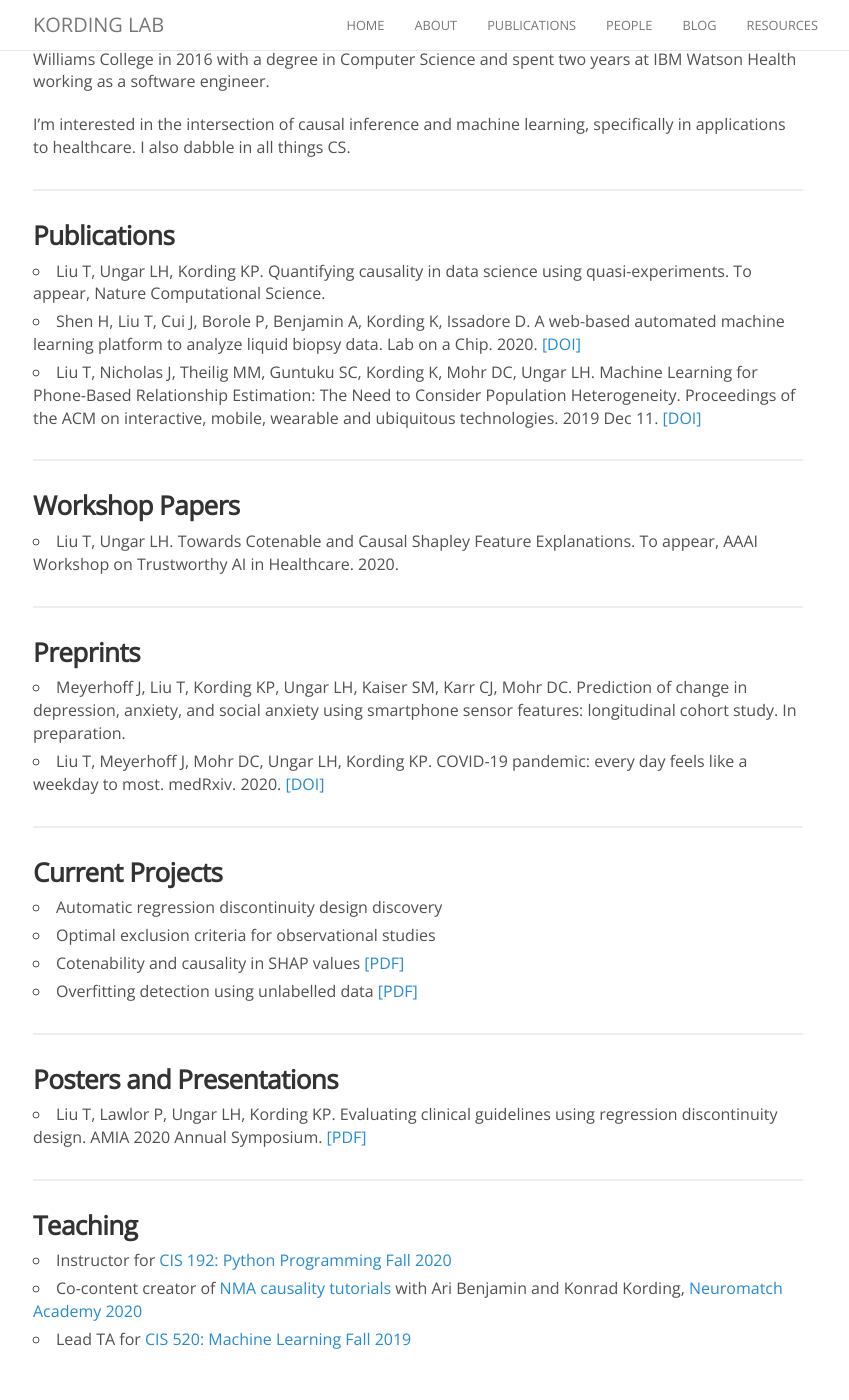
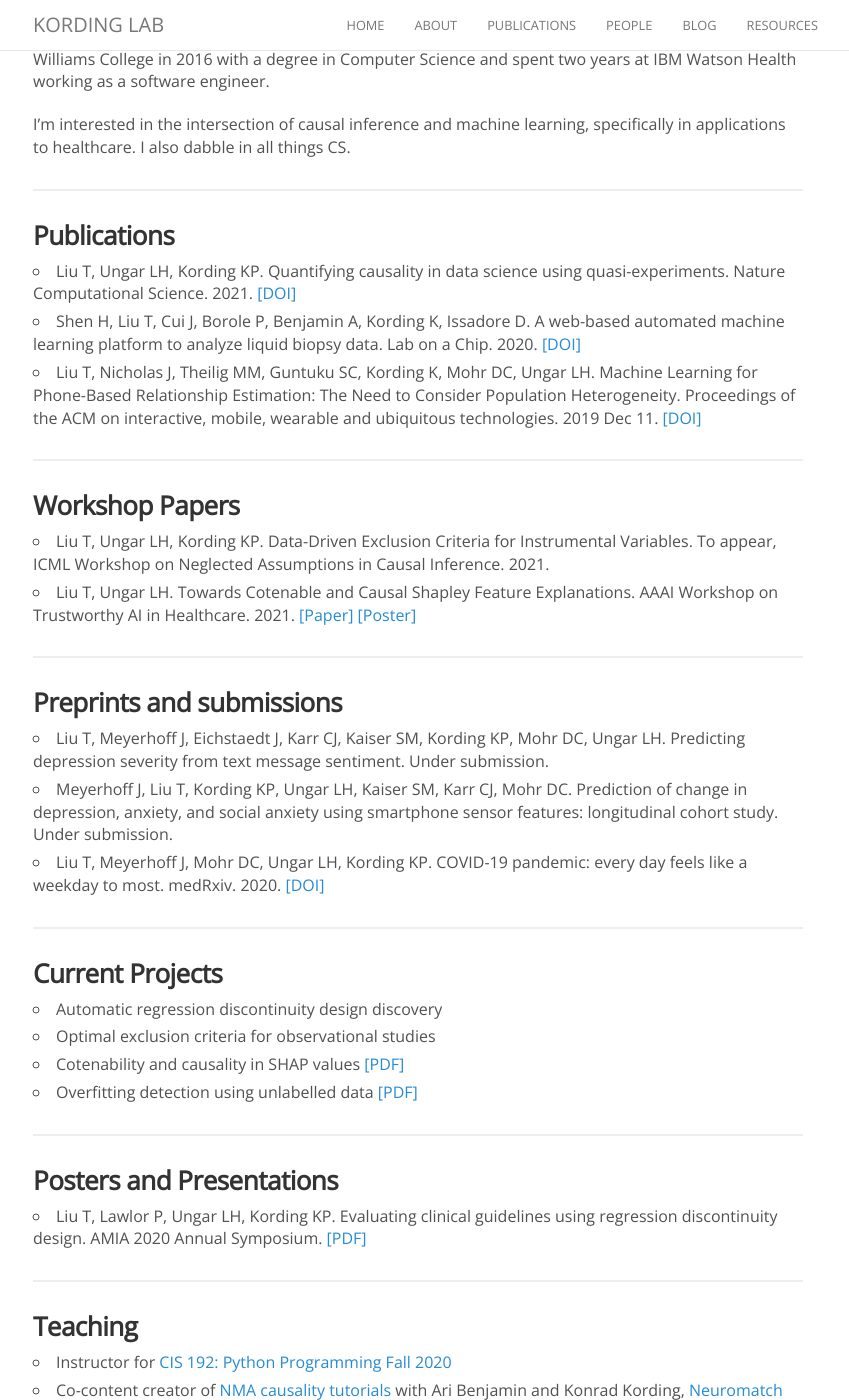
Before and after one commit to KordingLab/KordingLab.github.io, a Jekyll site: the page built from _people/tony_liu.md, in a window 1280 px wide and 1400 px high, scrolled down 678 px. Shown: the whole window, without its empty margins (222-1071 px from the left). Built offline with Jekyll 4.4.1, drawn with Linux system fonts in a browser that asks for light colours; nearby versions of some CDN libraries; comment, search, counter and statistics services are not loaded; before the commit the page ends 2049 px from its top, so only the background shows below that.

Commit message:
update personal page

```diff
--- a/_people/tony_liu.md
+++ b/_people/tony_liu.md
@@ -26,7 +26,7 @@ I'm interested in the intersection of causal inference and machine learning, spe
 
 ### Publications
 
-- Liu T, Ungar LH, Kording KP. Quantifying causality in data science using quasi-experiments. To appear, Nature Computational Science.
+- Liu T, Ungar LH, Kording KP. Quantifying causality in data science using quasi-experiments. Nature Computational Science. 2021. [[DOI]](https://doi.org/10.1038/s43588-020-00005-8)
 - Shen H, Liu T, Cui J, Borole P, Benjamin A, Kording K, Issadore D. A web-based automated machine learning platform to analyze liquid biopsy data. Lab on a Chip. 2020. [[DOI]](https://doi.org/10.1039/D0LC00096E)
 - Liu T, Nicholas J, Theilig MM, Guntuku SC, Kording K, Mohr DC, Ungar LH. Machine Learning for Phone-Based Relationship Estimation: The Need to Consider Population Heterogeneity. Proceedings of the ACM on interactive, mobile, wearable and ubiquitous technologies. 2019 Dec 11. [[DOI]](https://doi.org/10.1145/3369820)
 
@@ -34,13 +34,15 @@ I'm interested in the intersection of causal inference and machine learning, spe
 
 ### Workshop Papers
 
-- Liu T, Ungar LH. Towards Cotenable and Causal Shapley Feature Explanations. To appear, AAAI Workshop on Trustworthy AI in Healthcare. 2020.
+- Liu T, Ungar LH, Kording KP. Data-Driven Exclusion Criteria for Instrumental Variables. To appear, ICML Workshop on Neglected Assumptions in Causal Inference. 2021.
+- Liu T, Ungar LH. Towards Cotenable and Causal Shapley Feature Explanations. AAAI Workshop on Trustworthy AI in Healthcare. 2021. [[Paper]](https://taih20.github.io/papers/25/CameraReady/Medical_Shapley_TAIH_2020_camera_ready.pdf) [[Poster]](https://taih20.github.io/posters/taih_liu_ungar_shapley_poster.pdf)
 
 ---
 
-### Preprints
+### Preprints and submissions
 
-- Meyerhoff J, Liu T, Kording KP, Ungar LH, Kaiser SM, Karr CJ, Mohr DC. Prediction of change in depression, anxiety, and social anxiety using smartphone sensor features: longitudinal cohort study. In preparation.
+- Liu T,  Meyerhoff J, Eichstaedt J, Karr CJ, Kaiser SM, Kording KP, Mohr DC, Ungar LH. Predicting depression severity from text message sentiment. Under submission.
+- Meyerhoff J, Liu T, Kording KP, Ungar LH, Kaiser SM, Karr CJ, Mohr DC. Prediction of change in depression, anxiety, and social anxiety using smartphone sensor features: longitudinal cohort study. Under submission.
 - Liu T, Meyerhoff J, Mohr DC, Ungar LH, Kording KP. COVID-19 pandemic: every day feels like a weekday to most. medRxiv. 2020. [[DOI]](https://doi.org/10.1101/2020.05.11.20098228)
 
 ---
```
